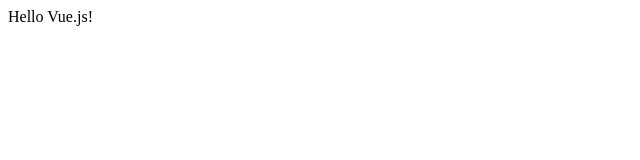
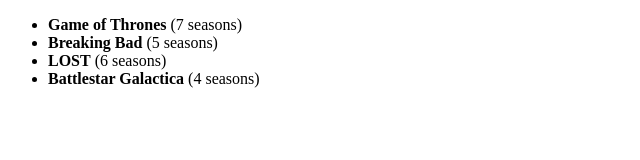
Before and after one commit to dgomezc/tutorial-Vue.js, a plain HTML site: page index.html in a window 1280 px wide. Shown: the whole page, without its empty margins (0-640 px from the left). Drawn offline with nearby package versions, Linux system fonts and the light colour scheme.

Commit message:
Bucle for

```diff
--- a/index.html
+++ b/index.html
@@ -8,14 +8,23 @@
     </head>
     <body>
         <div id="app">
-            {{ mensaje }}
+            <ul>
+                <li v-for="(show, index) in tvshows" :key="index">
+                    <strong>{{ show.name }}</strong> ({{show.seasons}} seasons)
+                </li>
+            </ul>
         </div>
         <script src="https://cdnjs.cloudflare.com/ajax/libs/vue/2.5.16/vue.js"></script>
         <script>
             const app = new Vue({
                 el: '#app',
                 data: {
-                    mensaje: 'Hello Vue.js!'
+                    tvshows: [
+                        { name: 'Game of Thrones', seasons: 7},
+                        { name: 'Breaking Bad', seasons: 5},
+                        { name: 'LOST', seasons: 6},
+                        { name: 'Battlestar Galactica', seasons: 4},
+                    ]
                 }
             })
         </script>
```
